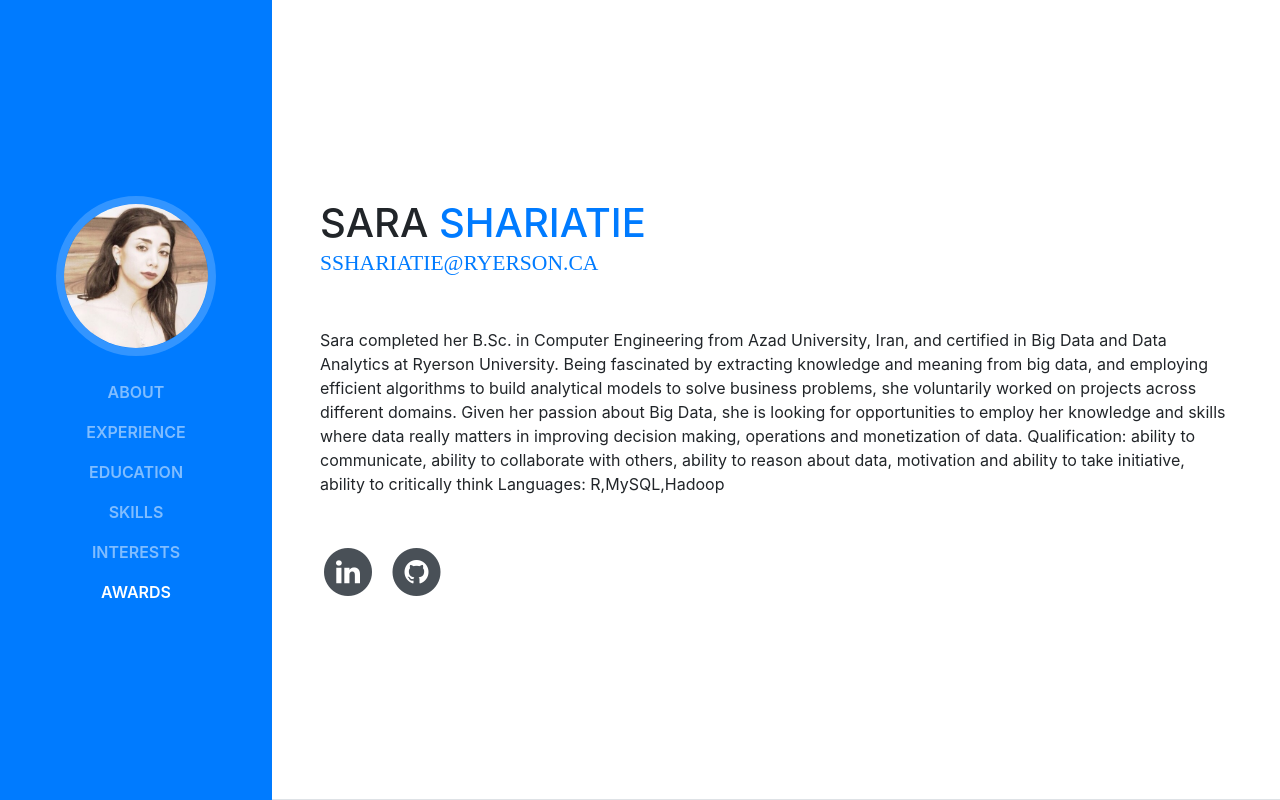
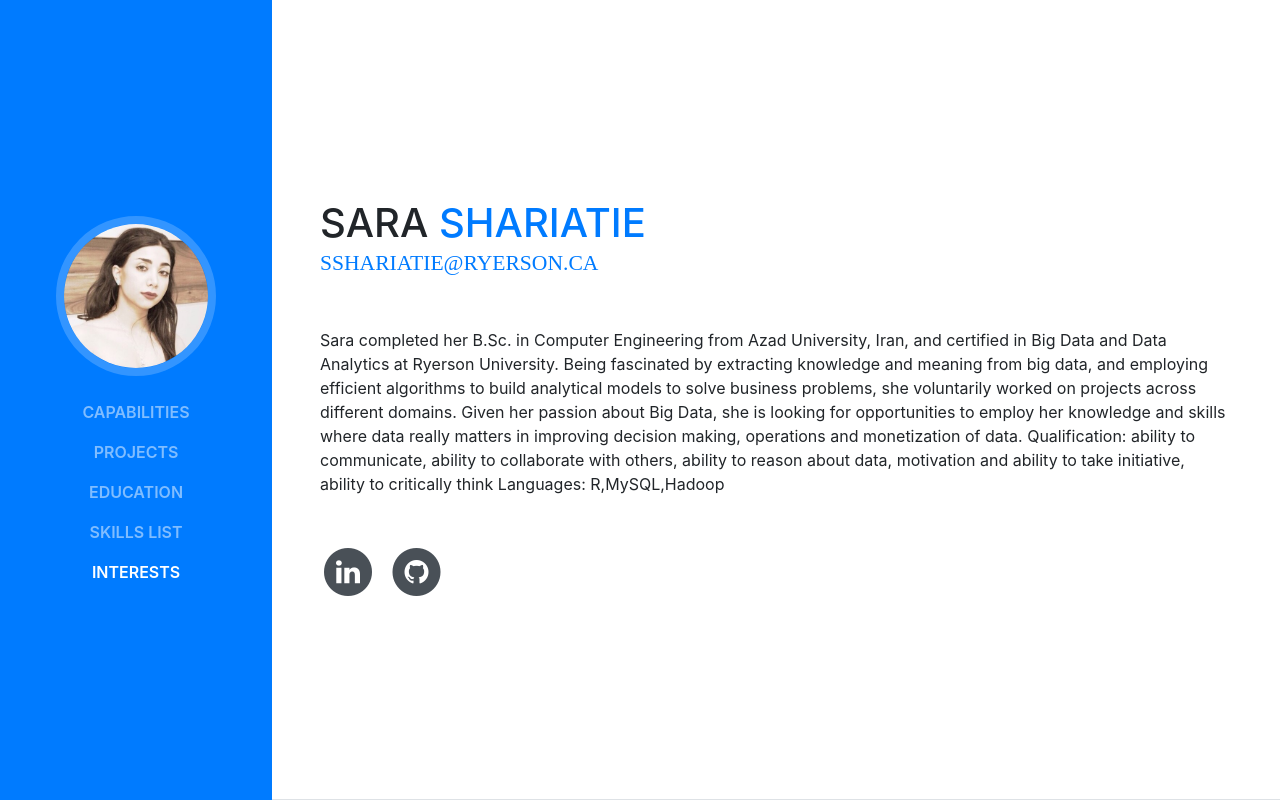
Before and after one commit to Sshariatie/sshariatie.github.io, a website with bundled scripts: page index.html in a window 1280 px wide. Shown: the top 800 px of the page. Built offline with nearby package versions, Linux system fonts and the light colour scheme; a web font is replaced by a local one.

Commit message:
Initial_1

```diff
--- a/index.html
+++ b/index.html
@@ -40,22 +40,19 @@
       <div class="collapse navbar-collapse" id="navbarSupportedContent">
         <ul class="navbar-nav">
           <li class="nav-item">
-            <a class="nav-link js-scroll-trigger" href="#about">About</a>
+            <a class="nav-link js-scroll-trigger" href="#about">Capabilities</a>
           </li>
           <li class="nav-item">
-            <a class="nav-link js-scroll-trigger" href="#experience">Experience</a>
+            <a class="nav-link js-scroll-trigger" href="#experience">Projects</a>
           </li>
           <li class="nav-item">
             <a class="nav-link js-scroll-trigger" href="#education">Education</a>
           </li>
           <li class="nav-item">
-            <a class="nav-link js-scroll-trigger" href="#skills">Skills</a>
+            <a class="nav-link js-scroll-trigger" href="#skills">Skills List</a>
           </li>
           <li class="nav-item">
             <a class="nav-link js-scroll-trigger" href="#interests">Interests</a>
-          </li>
-          <li class="nav-item">
-            <a class="nav-link js-scroll-trigger" href="#awards">Awards</a>
           </li>
         </ul>
       </div>
```
